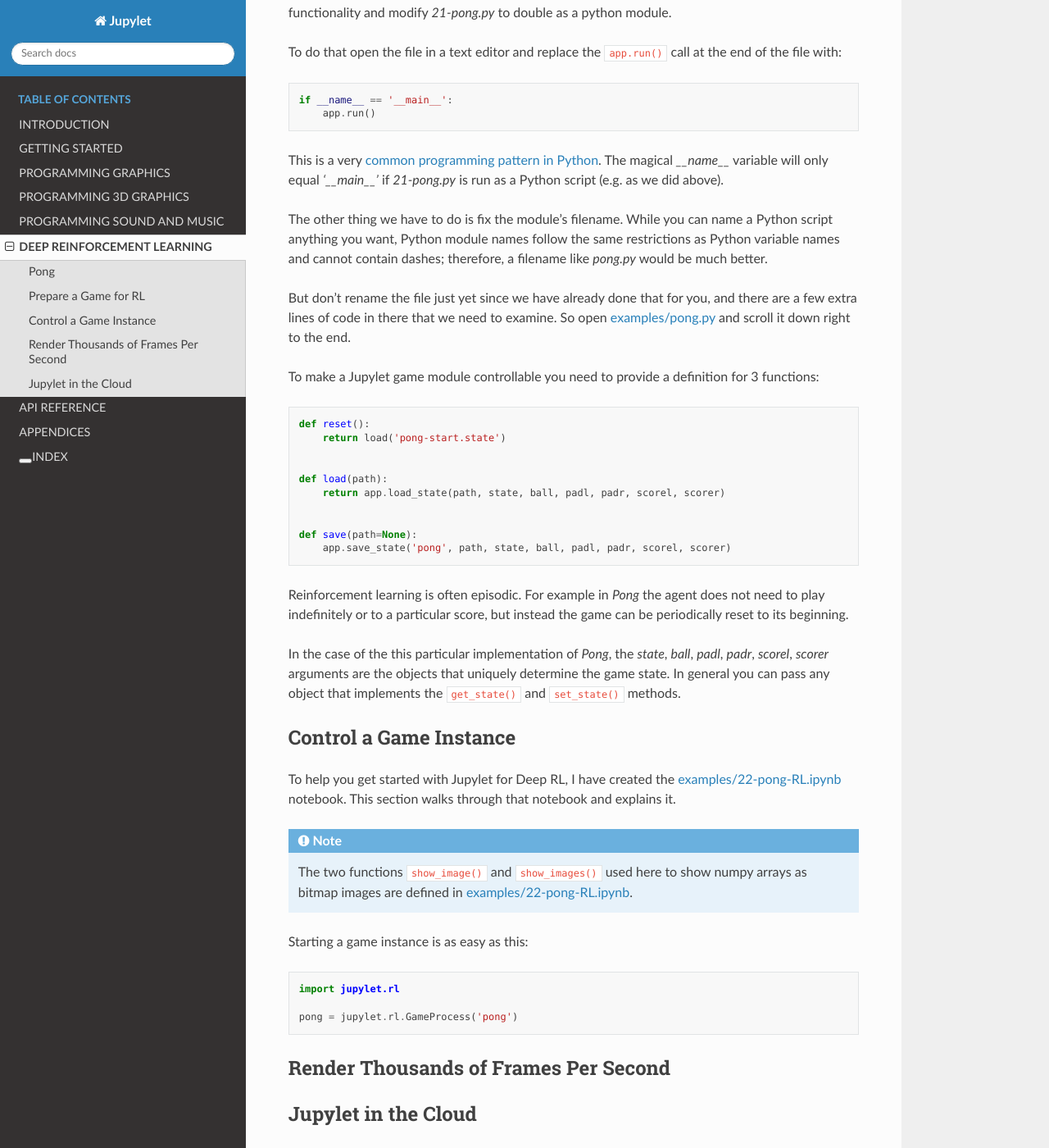
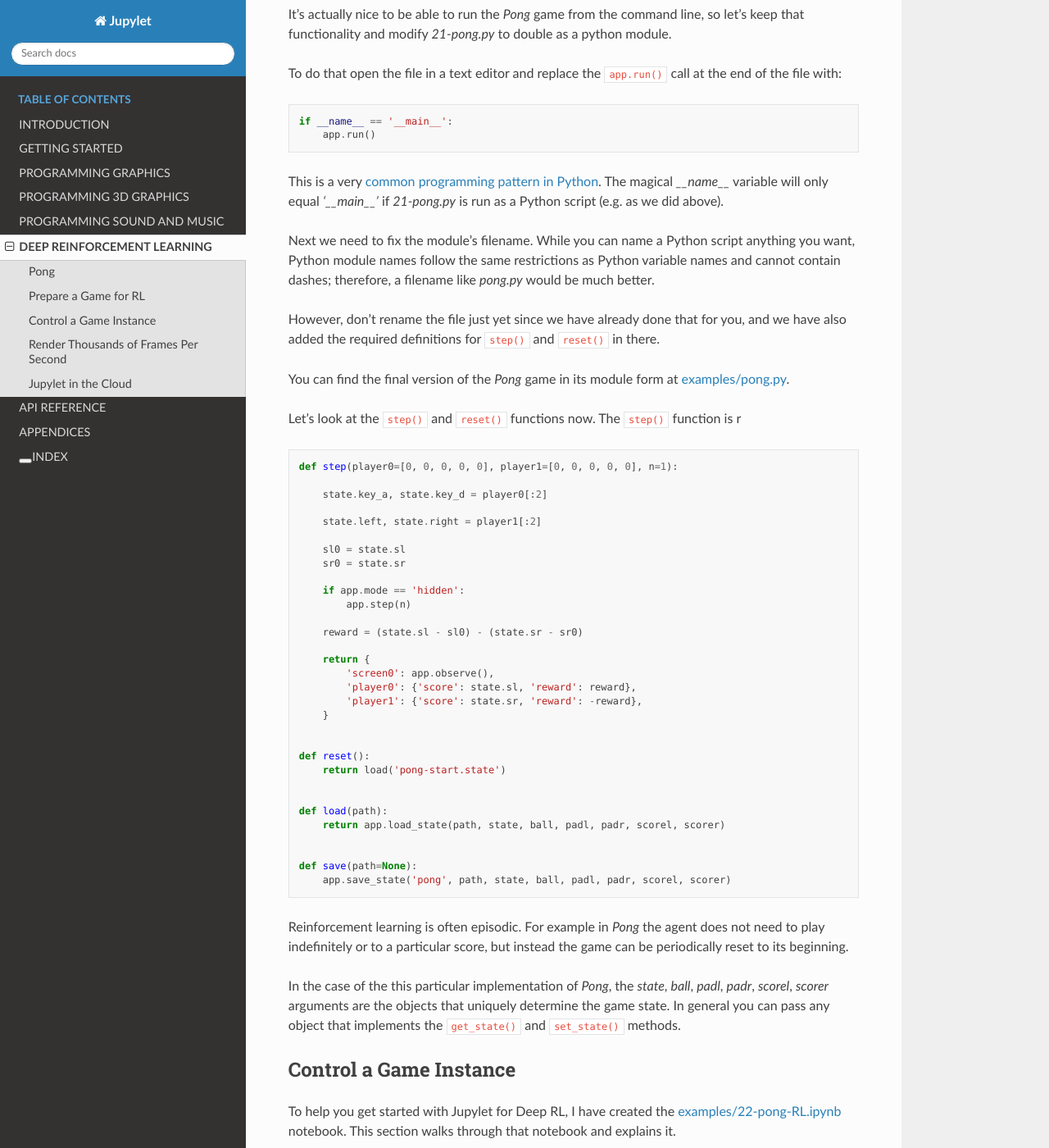
Before and after one commit to nir/jupylet, a Sphinx documentation site: the page built from docs/programmers_reference_guide/rl.rst, in a window 1280 px wide and 1400 px high, scrolled down 1153 px. Shown: the whole window at 82% size. Built offline with Sphinx 7.4.7 and the Read the Docs theme 2.0.0, drawn with Linux system fonts in a browser that asks for light colours; some of the changed text lies outside the part shown.

Commit message:
docs + rl fixes

```diff
--- a/docs/programmers_reference_guide/rl.rst
+++ b/docs/programmers_reference_guide/rl.rst
@@ -22,7 +22,8 @@ Prepare a Game for RL
 When I program a new game in Jupylet I enjoy doing it interactively in a
 Jupyter notebook while it is running. This is how all the Jupylet example
 notebooks were created. However, to programmatically control a game in RL we
-first need to convert it into a Python module.
+need it in the form of a Python module, and we need to define a ``step()``
+function and a ``reset()`` function.
 
 To convert a Jupylet game into a Python module, simply select
 `Download as Python` from the Jupyter notebook :guilabel:`File` menu.
@@ -68,20 +69,43 @@ This is a very `common programming pattern in Python <https://realpython.com/pyt
 The magical `__name__` variable will only equal `'__main__'` if
 `21-pong.py` is run as a Python script (e.g. as we did above).
 
-The other thing we have to do is fix the module's filename. While you can name
+Next we need to fix the module's filename. While you can name
 a Python script anything you want, Python module names follow the same
 restrictions as Python variable names and cannot contain dashes; therefore, a
 filename like `pong.py` would be much better.
 
-But don't rename the file just yet since we have already
-done that for you, and there are a few extra lines of code in there that we
-need to examine. So open `examples/pong.py <https://github.com/nir/jupylet/blob/master/examples/pong.py>`_
-and scroll it down right to the end.
+However, don't rename the file just yet since we have already done that for
+you, and we have also added the required definitions for ``step()`` and
+``reset()`` in there.
 
-To make a Jupylet game module controllable you need to provide a definition
-for 3 functions:
+You can find the final version of the `Pong` game in its module form at
+`examples/pong.py <https://github.com/nir/jupylet/blob/master/examples/pong.py>`_.
+
+Let's look at the ``step()`` and ``reset()`` functions now. The ``step()``
+function is r
 
 .. code-block:: python
+
+    def step(player0=[0, 0, 0, 0, 0], player1=[0, 0, 0, 0, 0], n=1):
+
+        state.key_a, state.key_d = player0[:2]
+
+        state.left, state.right = player1[:2]
+
+        sl0 = state.sl
+        sr0 = state.sr
+
+        if app.mode == 'hidden':
+            app.step(n)
+
+        reward = (state.sl - sl0) - (state.sr - sr0)
+
+        return {
+            'screen0': app.observe(),
+            'player0': {'score': state.sl, 'reward': reward},
+            'player1': {'score': state.sr, 'reward': -reward},
+        }
+
 
     def reset():
         return load('pong-start.state')
@@ -93,6 +117,7 @@ for 3 functions:
 
     def save(path=None):
         app.save_state('pong', path, state, ball, padl, padr, scorel, scorer)
+
 
 Reinforcement learning is often episodic. For example in `Pong` the agent
 does not need to play indefinitely or to a particular score, but instead the
```
Also changed, not shown: 7 other files.
